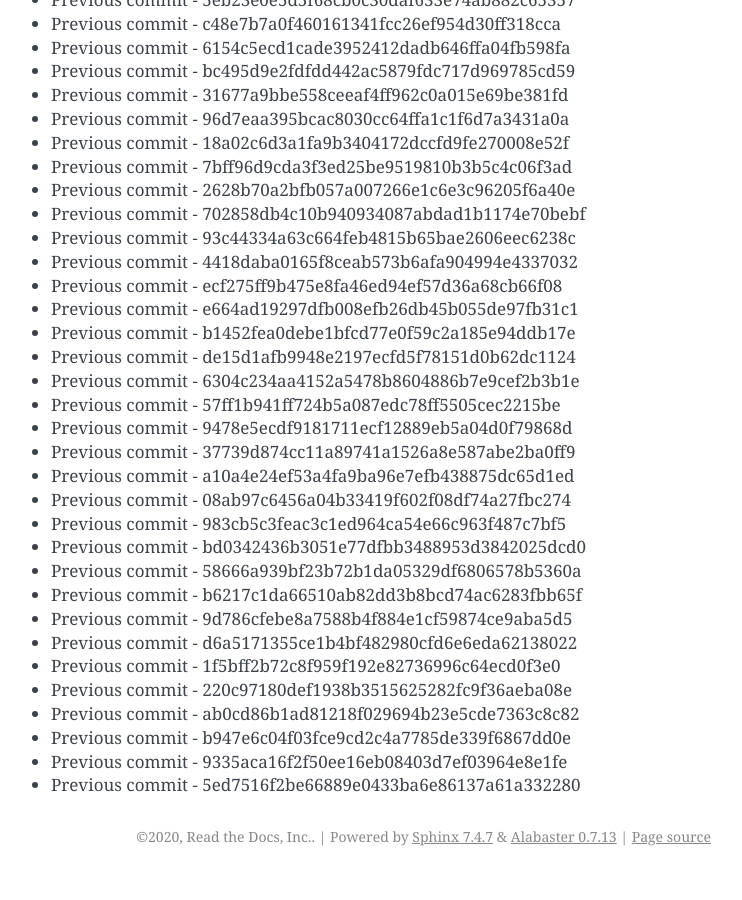
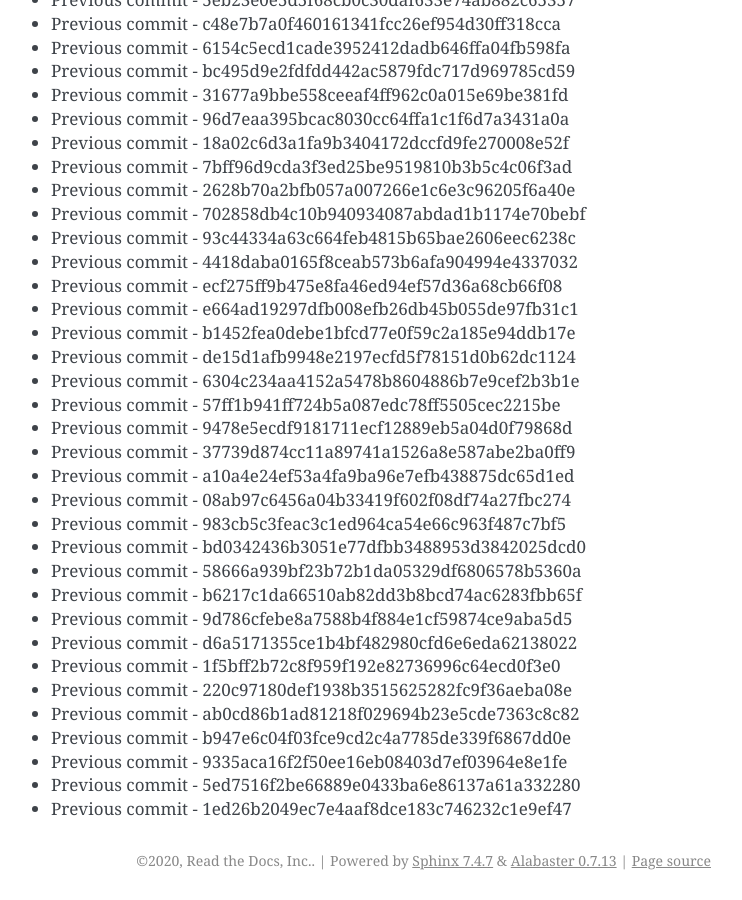
Before and after one commit to readthedocs/rtd-git-stresstest, a Sphinx documentation site: the page built from docs/updates.rst, in a window 1280 px wide and 900 px high, scrolled down 13244 px. Shown: the whole window, without its empty margins (399-1141 px from the left). Built offline with Sphinx 7.4.7, drawn with Linux system fonts in a browser that asks for light colours; before the commit the page ends 14120 px from its top, so only the background shows below that.

Commit message:
Generating commit from previous: 1ed26b2049ec7e4aaf8dce183c746232c1e9ef47

```diff
--- a/docs/updates.rst
+++ b/docs/updates.rst
@@ -588,3 +588,4 @@ It can be tested for any performance characteristics.
 * Previous commit - b947e6c04f03fce9cd2c4a7785de339f6867dd0e
 * Previous commit - 9335aca16f2f50ee16eb08403d7ef03964e8e1fe
 * Previous commit - 5ed7516f2be66889e0433ba6e86137a61a332280
+* Previous commit - 1ed26b2049ec7e4aaf8dce183c746232c1e9ef47
```
